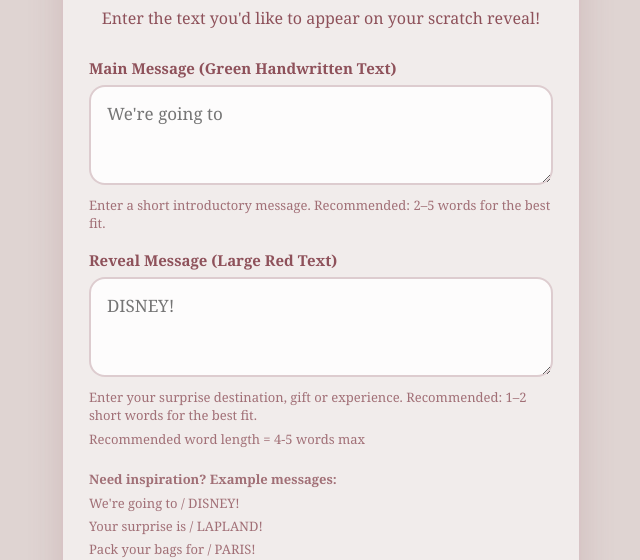
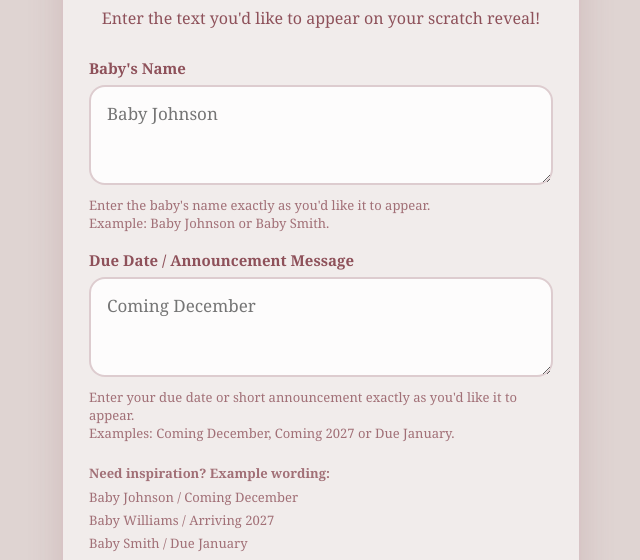
Before and after one commit to WithLoveCW/75996, a plain HTML site: page reveal-form.html in a window 1280 px wide. Shown: the part 262-822 px from the top of the page, without its empty margins (319-959 px from the left). Drawn offline with nearby package versions, Linux system fonts and the light colour scheme.

Commit message:
Update reveal-form.html

```diff
--- a/reveal-form.html
+++ b/reveal-form.html
@@ -187,45 +187,43 @@
 
       <form id="revealForm">
 
-<label for="mainMessage">Main Message (Green Handwritten Text)</label>
+<label for="mainMessage">Baby's Name</label>
 
 <textarea
   id="mainMessage"
   name="mainMessage"
-  placeholder="We're going to"
+  placeholder="Baby Johnson"
   required
 ></textarea>
 
 <div class="hint">
-  Enter a short introductory message.
-  Recommended: 2–5 words for the best fit.
+Enter the baby's name exactly as you'd like it to appear.<br>
+Example: Baby Johnson or Baby Smith.<br>
 </div>
 
-		<label for="secondaryMessage">Reveal Message (Large Red Text)</label>
+		<label for="secondaryMessage">Due Date / Announcement Message</label>
 
 <textarea
   id="secondaryMessage"
   name="secondaryMessage"
-  placeholder="DISNEY!"
+  placeholder="Coming December"
   required
 ></textarea>
 
 <div class="hint">
-  Enter your surprise destination, gift or experience.
-  Recommended: 1–2 short words for the best fit.
-</div>
-
-		  <div class="hint">
-  Recommended word length = 4-5 words max
+  Enter your due date or short announcement exactly as you'd like it to appear.<br>
+Examples: Coming December, Coming 2027 or Due January.
 </div>
 
 
+
+
 		 <div class="hint" style="margin-top: 20px; line-height: 1.8;">
-  <strong>Need inspiration? Example messages:</strong><br>
-  We're going to / DISNEY!<br>
-  Your surprise is / LAPLAND!<br>
-  Pack your bags for / PARIS!<br>
-  You're getting a / PUPPY!
+  <strong>Need inspiration? Example wording:</strong><br>
+  Baby Johnson / Coming December<br>
+  Baby Williams / Arriving 2027<br>
+  Baby Smith / Due January<br>
+  Baby Parker / Coming Soon
 </div>
 
 <div class="hint" style="margin-top: 12px;">
```
